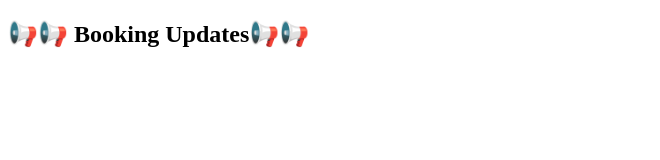
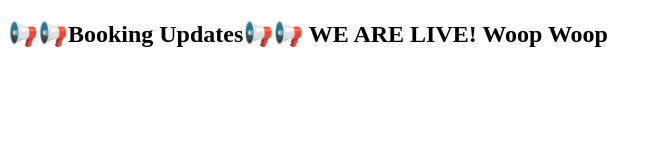
Before and after one commit to Nerkolito/coworking-booking, a website: page public/index.html in a window 1280 px wide. Shown: the whole page, without its empty margins (0-660 px from the left). Drawn offline with nearby package versions, Linux system fonts and the light colour scheme; no server answers.

Commit message:
Title fix,h2 fix

```diff
--- a/public/index.html
+++ b/public/index.html
@@ -2,12 +2,11 @@
 <html lang="en">
   <head>
     <meta charset="utf-8" />
-    <title>Nemrmins Booking Notifier</title>
-    <!-- Titel i webbläsarens flik -->
+    <title>Nermins Booking Notifier from wish</title>
   </head>
 
   <body>
-    <h2>📢📢 Booking Updates📢📢</h2>
+    <h2>📢📢Booking Updates📢📢 WE ARE LIVE! Woop Woop</h2>
 
     <!-- Här kommer vi visa bokningsnotiser -->
     <ul id="notifications"></ul>
```
